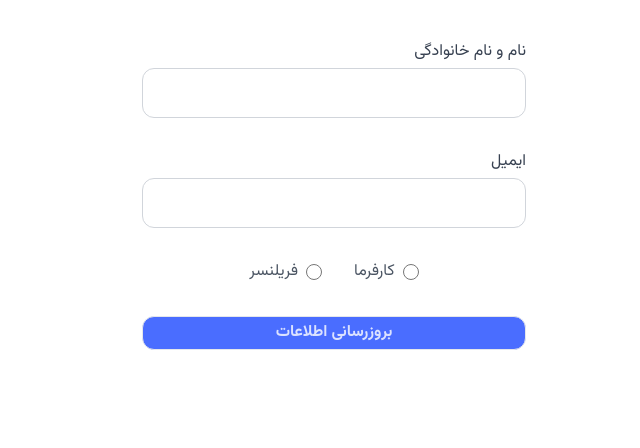
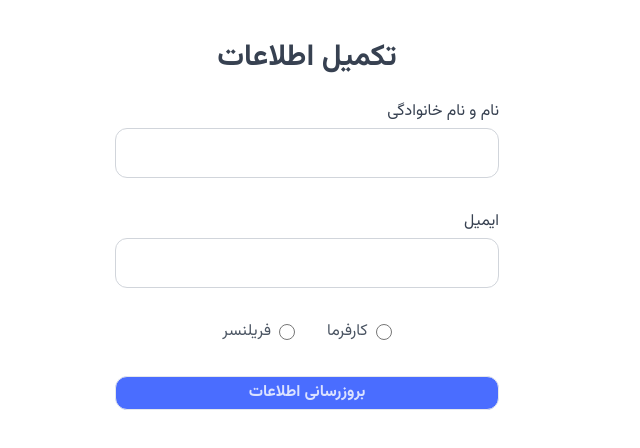
Before and after one commit to Mortezakh12/freelancer-app, a React (Vite) app: page /complete-profile in a window 1280 px wide. Shown: the top 448 px of the page, without its empty margins (405-1045 px from the left). Built offline with nearby package versions, Linux system fonts and the light colour scheme.

Commit message:
`Refactor CompleteProfileForm and RadioInput components`

```diff
--- a/src/features/authentication/CompleteProfileForm.jsx
+++ b/src/features/authentication/CompleteProfileForm.jsx
@@ -1,19 +1,17 @@
-import { useState } from "react";
 import TextField from "../../ui/TextField";
-import RadioInput from "../../ui/RadioInput";
 import { useMutation } from "@tanstack/react-query";
 import { completeProfile } from "../../services/authService";
 import toast from "react-hot-toast";
-import { Navigate, useNavigate } from "react-router-dom";
 import Loader from "../../ui/Loader";
 import { useForm } from "react-hook-form";
+import { useNavigate } from "react-router-dom";
+import RadioInputGroup from "../../ui/RadioInputGroup";
 
 const CompleteProfileForm = () => {
   // const [name, setName] = useState("");
   // const [email, setEmail] = useState("");
   // const [role, setRole] = useState("");
 
-  const {handleSubmit,register,getValues}=useForm()
 
   const { isPending, mutateAsync } = useMutation({
     mutationFn: completeProfile,
@@ -24,7 +22,7 @@ const CompleteProfileForm = () => {
     try {
       const { message, user } = await mutateAsync(data);
       toast.success(message);
-      if (!user.status !== 2) {
+      if (user.status !== 2) {
         navigate("/");
         toast("پروفایل شما در انتظار تایید است", { icon: "⏳" });
         return;
@@ -35,71 +33,51 @@ const CompleteProfileForm = () => {
       toast.error(error?.response?.data?.message);
     }
   };
+  const { handleSubmit, register, watch,formState:{ errors }} = useForm();
+
 
   return (
-    <div className="container xl:max-w-screen-xl">
-      <div className="flex justify-center pt-10">
+    <div className="flex flex-col gap-y-6 items-center pt-10">
+      <h1 className="text-3xl text-secondary-700 font-bold">تکمیل اطلاعات</h1>
       <div className="w-full sm:max-w-sm ">
         <form className="space-y-8" onSubmit={handleSubmit(onSubmit)}>
           <TextField
             label="نام و نام خانوادگی"
             name="name"
-              // value={name}
-              // onChange={(e) => setName(e.target.value)}
             register={register}
-              vslidationSchema={
-                {
+            errors={errors}
+            vslidationSchema={{
               required: "نام و نام خانوادگی الزامی است",
-                  minLength: {
-                    value: 3,
-                    message: "نام و نام خانوادگی حداقل باید 3 کاراکتر داشته باشد",
-                  },
-                }
-              }
+            }}
           />
           <TextField
             label="ایمیل"
             name="email"
-              // value={email}
-              // onChange={(e) => setEmail(e.target.value)}
             register={register}
-              vslidationSchema={
-                {
+            errors={errors}
+            vslidationSchema={{
               required: "ایمیل الزامی است",
               pattern: {
                 value: /^[A-Z0-9._%+-]+@[A-Z0-9.-]+\.[A-Z]{2,}$/i,
                 message: "ایمیل وارد شده معتبر نمی‌باشد",
               },
-                }
-              }
-
-            />
-            <div className="flex items-center justify-center gap-x-8">
-              <RadioInput
-                label="کارفرما"
-                id="OWNER"
-                name="role"
-                value="OWNER"
-                // onChange={(e) => setRole(e.target.value)}
-                register={register}
-                checked={getValues("role") === "OWNER"}
-                vslidationSchema={{
-                  required: "نقش الزامی است",
             }}
           />
-              <RadioInput
-                label="فریلنسر"
-                id="FREELANCER"
-                name="role"
-                value="FREELANCER"
+          <RadioInputGroup
+            errors={errors}
             register={register}
-                // onChange={(e) => setRole(e.target.value)}
-                checked={getValues("role") === "FREELANCER"}
-                vslidationSchema={{
+            watch={watch}
+            configs={{
+              name: "role",
+              validationSchema: {
                 required: "نقش الزامی است",
+              },
+              options: [
+                { label: "کارفرما", value: "OWNER" },
+                { label: "فریلنسر", value: "FREELANCER" },
+              ],
             }}
           />
-            </div>
           <div>
             {isPending ? (
               <Loader />
@@ -112,7 +90,6 @@ const CompleteProfileForm = () => {
         </form>
       </div>
     </div>
-    </div>
   );
 };
 export default CompleteProfileForm;
--- a/src/ui/RadioInput.jsx
+++ b/src/ui/RadioInput.jsx
@@ -4,9 +4,8 @@ const RadioInput = ({
   name,
   value,
   register,
-  checked,
-  vslidationSchema,
-  errors,
+  validationSchema,
+  watch,
 }) => {
   return (
     <div className="flex items-center text-secondary-600 gap-x-2">
@@ -16,17 +15,10 @@ const RadioInput = ({
         name={name}
         id={id}
         value={value}
-        checked={checked}
-        {...register(name, vslidationSchema)}
+        {...register(name, validationSchema)}
+        checked={watch(name) === value}
       />
-      <label htmlFor={id}>
-        {label}
-        {errors && (
-          <span className="text-error block text-sm mt-2 ">
-            {errors[name]?.message}
-          </span>
-        )}
-      </label>
+      <label htmlFor={id}>{label}</label>
     </div>
   );
 };
--- /dev/null
+++ b/src/ui/RadioInputGroup.jsx
@@ -0,0 +1,38 @@
+import RadioInput from "./RadioInput";
+
+function RadioInputGroup({ configs, errors, register, watch }) {
+  // Destructure the props
+
+  const { name, validationSchema = {}, options } = configs;
+  // Register the input with the validation schema
+  return (
+    <div>
+      <div className="flex flex-wrap items-center justify-center gap-x-8">
+        {/* Render the radio inputs */}
+        {options.map(({ label, value }) => (
+          <RadioInput
+            key={value}
+            name={name}
+            value={value}
+            label={label}
+            validationSchema={validationSchema}
+            id={value}
+            errors={errors}
+            register={register}
+            watch={watch}
+          />
+        ))}
+      </div>
+      {
+        // Show error message if there is any
+        errors && errors[name] && (
+          <span className="text-error block text-sm mt-2 flex-1">
+            {errors[name]?.message}
+          </span>
+        )
+      }
+    </div>
+
+  );
+}
+export default RadioInputGroup;
```
Lines whose indentation alone changed are shown as unchanged.
